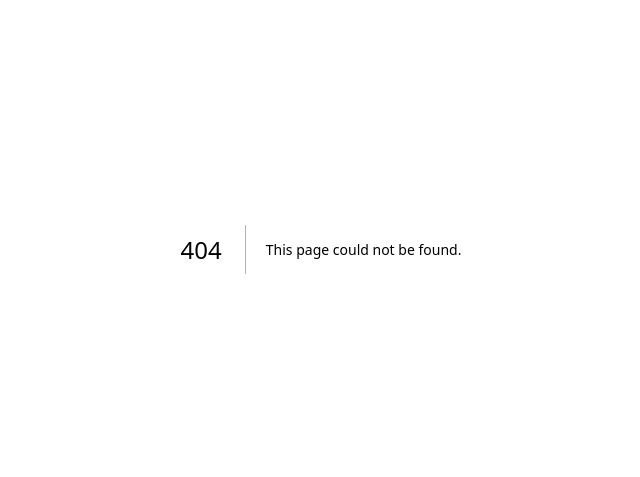
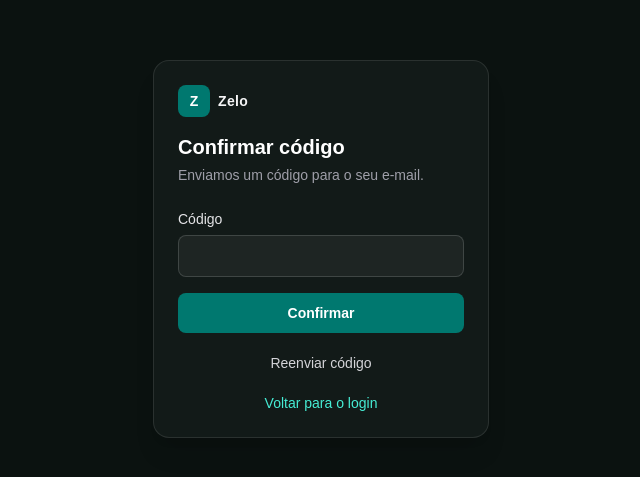
Before and after one commit to Gremis/zelo, a Next.js app: page /confirmar-codigo in a window 1280 px wide. Before the commit this address had no page. Shown: the part 151-628 px from the top of the page, without its empty margins (319-959 px from the left). Built offline with nearby package versions, Linux system fonts and the light colour scheme.

Commit message:
feat: add confirmation code screen

```diff
--- /dev/null
+++ b/src/app/confirmar-codigo/page.tsx
@@ -0,0 +1,157 @@
+"use client";
+
+import Link from "next/link";
+import { useEffect, useId, useState } from "react";
+import type { FormEvent } from "react";
+import { AuthCard } from "@/components/auth-card";
+import {
+  submitConfirmationCode,
+  submitResendConfirmationCode,
+} from "@/lib/auth/submit";
+
+const CODE_LENGTH = 6;
+const RESEND_SECONDS = 30;
+
+const inputClasses =
+  "w-full rounded-lg border border-white/15 bg-white/5 px-3 py-2 text-center text-base tracking-[0.4em] text-zinc-50 transition-colors placeholder:text-zinc-500 focus-visible:ring-2 focus-visible:ring-teal-400 focus-visible:ring-offset-2 focus-visible:ring-offset-[#121a18] focus-visible:outline-none";
+
+const linkClasses =
+  "rounded text-sm font-medium text-teal-300 underline-offset-4 hover:underline focus-visible:ring-2 focus-visible:ring-teal-400 focus-visible:ring-offset-2 focus-visible:ring-offset-[#121a18] focus-visible:outline-none";
+
+export default function ConfirmationCodePage() {
+  const codeId = useId();
+  const codeErrorId = useId();
+
+  const [code, setCode] = useState("");
+  const [codeError, setCodeError] = useState<string | null>(null);
+  const [isSubmitting, setIsSubmitting] = useState(false);
+  const [resendRemaining, setResendRemaining] = useState(0);
+
+  useEffect(() => {
+    if (resendRemaining <= 0) {
+      return;
+    }
+
+    const timeout = setTimeout(() => {
+      setResendRemaining((remaining) => remaining - 1);
+    }, 1000);
+
+    return () => clearTimeout(timeout);
+  }, [resendRemaining]);
+
+  async function handleSubmit(event: FormEvent<HTMLFormElement>) {
+    event.preventDefault();
+
+    if (isSubmitting) {
+      return;
+    }
+
+    const nextCodeError =
+      code === ""
+        ? "Informe o código recebido."
+        : code.length === CODE_LENGTH
+          ? null
+          : `O código deve ter ${CODE_LENGTH} dígitos.`;
+
+    setCodeError(nextCodeError);
+
+    if (nextCodeError) {
+      return;
+    }
+
+    setIsSubmitting(true);
+
+    try {
+      const result = await submitConfirmationCode(code);
+
+      if (!result.ok) {
+        setCodeError(
+          result.error === "expired-code"
+            ? "Este código expirou. Solicite um novo código."
+            : "Código inválido. Verifique e tente novamente.",
+        );
+      }
+    } finally {
+      setIsSubmitting(false);
+    }
+  }
+
+  async function handleResend() {
+    if (resendRemaining > 0) {
+      return;
+    }
+
+    setResendRemaining(RESEND_SECONDS);
+    await submitResendConfirmationCode();
+  }
+
+  return (
+    <AuthCard
+      title="Confirmar código"
+      description="Enviamos um código para o seu e-mail."
+    >
+      <div className="flex flex-col gap-5">
+        <form
+          noValidate
+          onSubmit={handleSubmit}
+          className="flex flex-col gap-4"
+        >
+          <div className="flex flex-col gap-1.5">
+            <label
+              htmlFor={codeId}
+              className="text-sm font-medium text-zinc-200"
+            >
+              Código
+            </label>
+            <input
+              id={codeId}
+              name="code"
+              type="text"
+              inputMode="numeric"
+              autoComplete="one-time-code"
+              maxLength={CODE_LENGTH}
+              value={code}
+              onChange={(event) => {
+                setCode(
+                  event.target.value.replace(/\D/g, "").slice(0, CODE_LENGTH),
+                );
+                setCodeError(null);
+              }}
+              aria-invalid={codeError ? true : undefined}
+              aria-describedby={codeError ? codeErrorId : undefined}
+              className={inputClasses}
+            />
+            {codeError ? (
+              <p id={codeErrorId} role="alert" className="text-xs text-red-300">
+                {codeError}
+              </p>
+            ) : null}
+          </div>
+
+          <button
+            type="submit"
+            disabled={isSubmitting}
+            className="w-full rounded-lg bg-teal-700 px-4 py-2.5 text-sm font-semibold text-white transition-colors hover:bg-teal-600 focus-visible:ring-2 focus-visible:ring-teal-300 focus-visible:ring-offset-2 focus-visible:ring-offset-[#121a18] focus-visible:outline-none disabled:cursor-not-allowed disabled:opacity-60"
+          >
+            {isSubmitting ? "Confirmando..." : "Confirmar"}
+          </button>
+        </form>
+
+        <button
+          type="button"
+          onClick={handleResend}
+          disabled={resendRemaining > 0}
+          className="self-center rounded text-sm font-medium text-zinc-300 underline-offset-4 hover:text-white hover:underline focus-visible:ring-2 focus-visible:ring-teal-400 focus-visible:ring-offset-2 focus-visible:ring-offset-[#121a18] focus-visible:outline-none disabled:cursor-not-allowed disabled:text-zinc-500 disabled:no-underline"
+        >
+          {resendRemaining > 0
+            ? `Reenviar código (${resendRemaining}s)`
+            : "Reenviar código"}
+        </button>
+
+        <Link href="/login" className={`${linkClasses} self-center`}>
+          Voltar para o login
+        </Link>
+      </div>
+    </AuthCard>
+  );
+}
```
Also changed, not shown: 1 other file (tests, documents, lock files or other folders).
